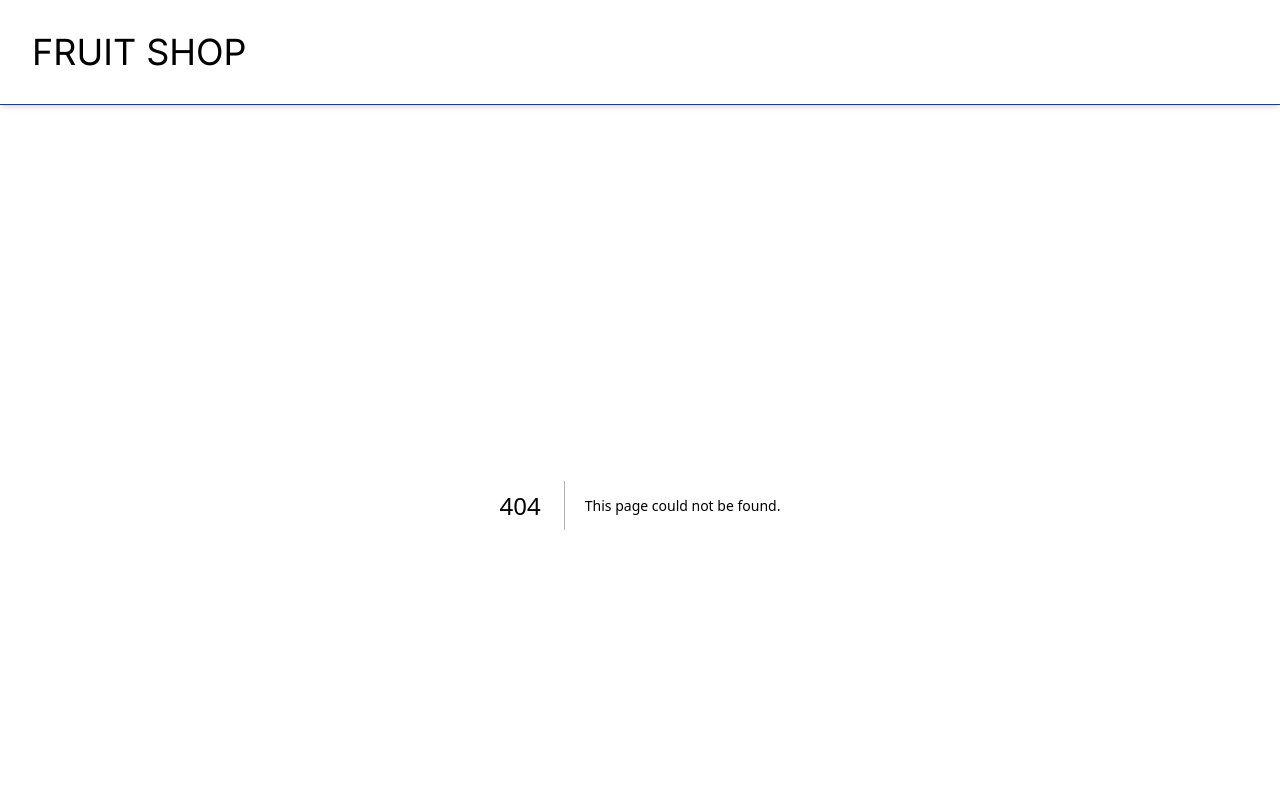
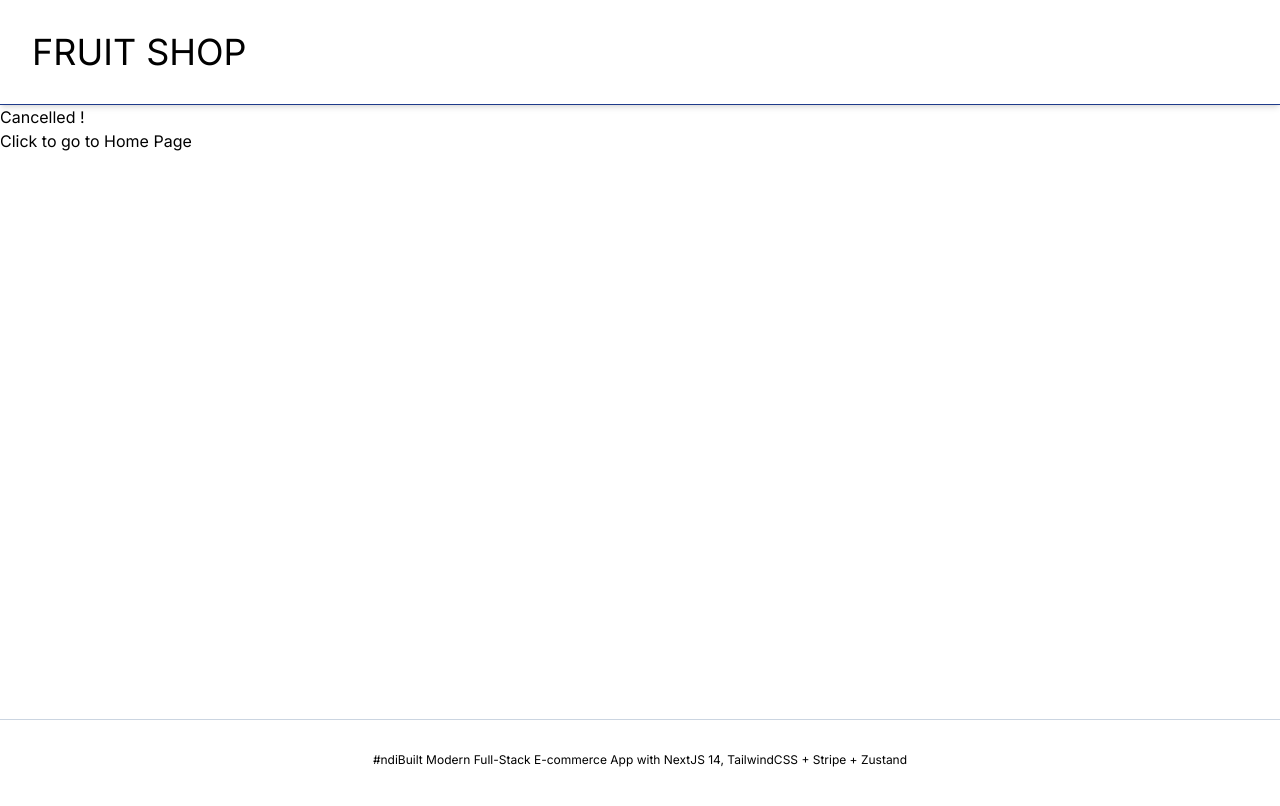
Before and after one commit to packetech/nextjs14-store, a Next.js app: page /cancel in a window 1280 px wide. Before the commit this address had no page. Shown: the top 806 px of the page. Built offline with nearby package versions, Linux system fonts and the light colour scheme; some icons are missing.

Commit message:
Success and Cancel pages add and App is completed

```diff
--- /dev/null
+++ b/app/cancel/page.js
@@ -0,0 +1,12 @@
+import Link from "next/link";
+
+export default function CancelPage() {
+    return (
+        <div>
+        Cancelled !
+        <div>
+            <Link href={'/'}>Click to go to Home Page</Link>
+        </div>
+    </div>
+    )
+}
--- a/app/layout.js
+++ b/app/layout.js
@@ -22,10 +22,13 @@ export default function RootLayout({ children }) {
         <div className="flex-1">
           {children}
         </div>
-        <footer className="flex items-center flex-wrap justify-center border-t border-solid border-slate-300 p-4 md:p-8">
+        <footer className="flex flex-col items-center flex-wrap justify-center border-t border-solid border-slate-300 p-4 md:p-8">
           <Link href={'https://www.instagram.com/packetech/'} target="_blank">
           <i className="fa-brands fa-instagram text-slate-700 hover:text-slate-500 cursor-pointer text-2xl sm:text-3xl md:text-4xl"></i>
           </Link>
+          <div className="text-xs">
+            <p> #ndiBuilt Modern Full-Stack E-commerce App with NextJS 14, TailwindCSS + Stripe + Zustand</p>
+          </div>
         </footer>
         <div id="portal"></div>
         </body>
--- /dev/null
+++ b/app/success/page.js
@@ -0,0 +1,12 @@
+import Link from "next/link";
+
+export default function SuccessPage() {
+    return (
+        <div>
+            Successfull !
+            <div>
+                <Link href={'/'}>Click to go to Home Page</Link>
+            </div>
+        </div>
+    )
+}
```
Also changed, not shown: 1 other file (tests, documents, lock files or other folders).
